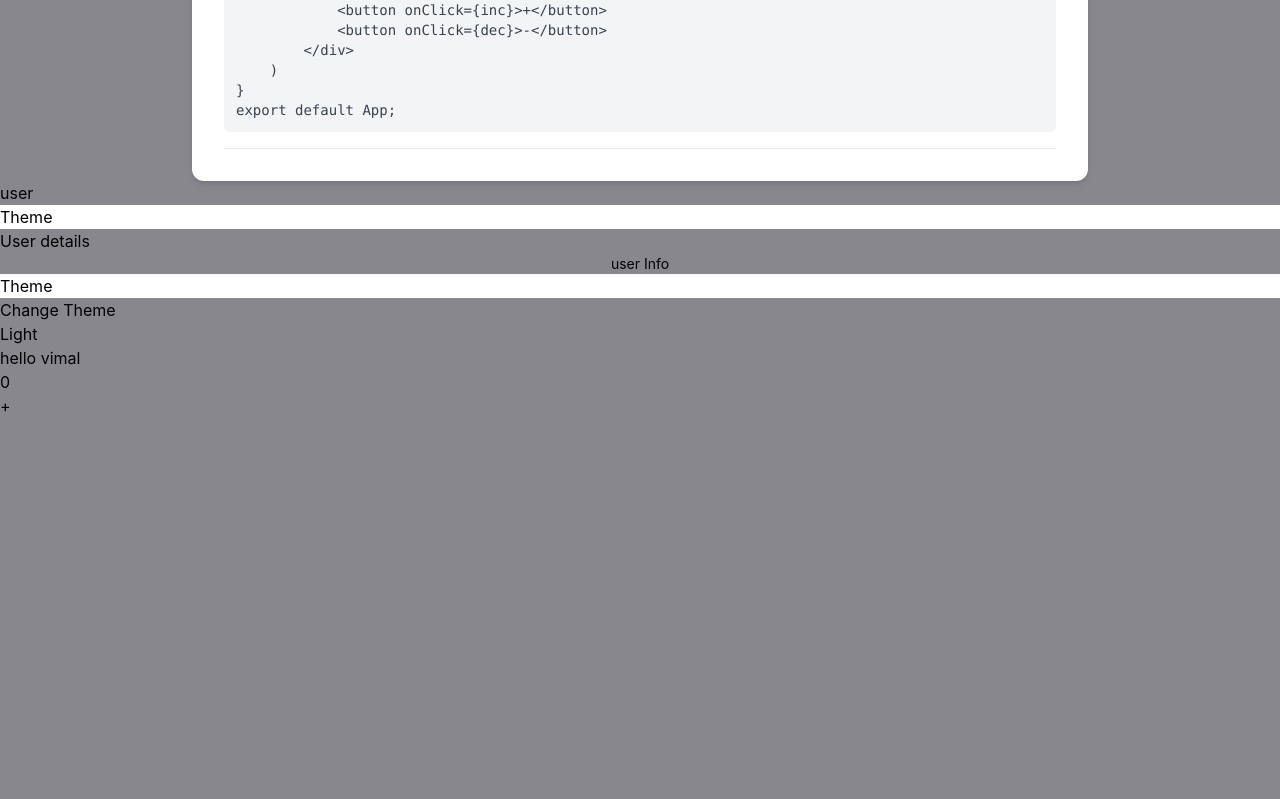
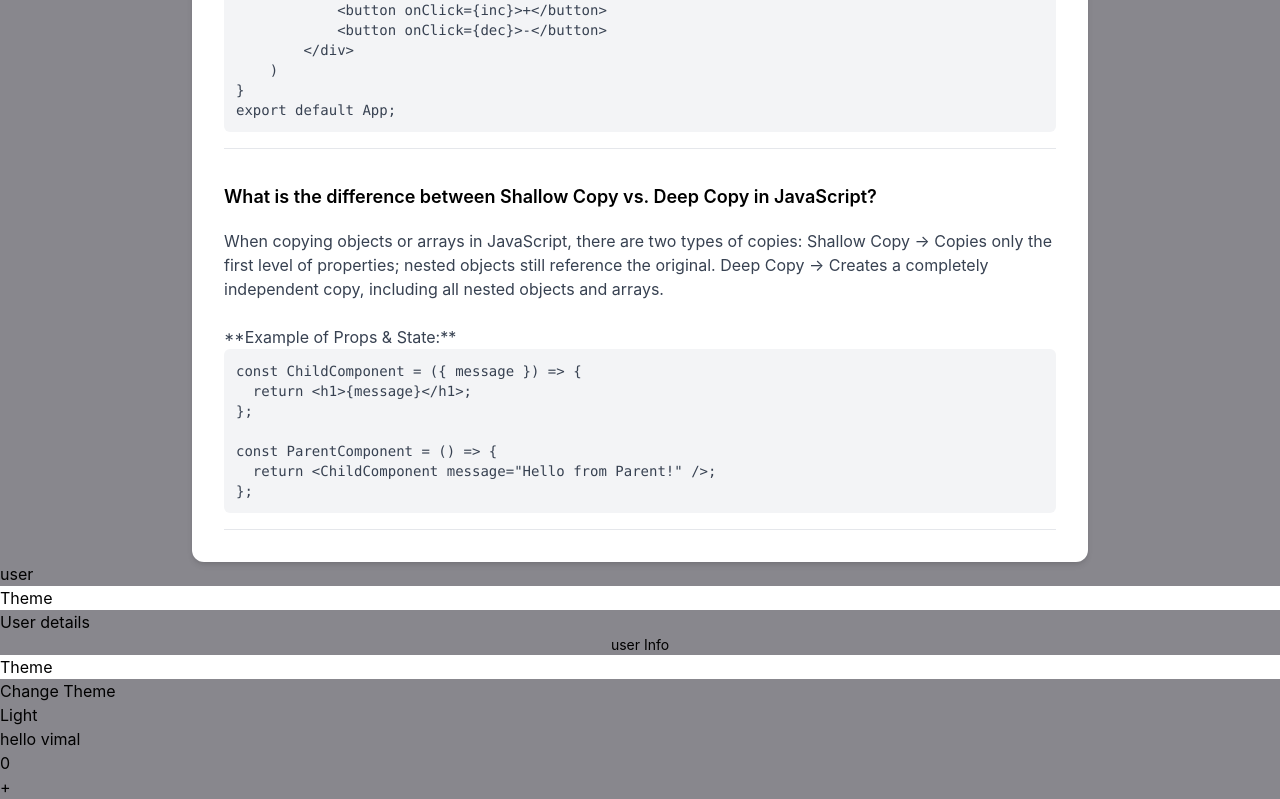
Before and after one commit to vimal336/inter-pre, a React (Vite) app: page /Interview in a window 1280 px wide. Shown: the part 4457-5256 px from the top of the page. Before the commit the page ends 4875 px from the top, so only its background shows below. Built offline with nearby package versions, Linux system fonts and the light colour scheme.

Commit message:
shallow copy

```diff
--- a/src/Interview.jsx
+++ b/src/Interview.jsx
@@ -301,6 +301,31 @@ export default App;`}
         </>
       ),
     },
+    {
+      question: "What is the difference between Shallow Copy vs. Deep Copy in JavaScript?",
+      answer: (
+        <>
+         When copying objects or arrays in JavaScript, there are two types of copies:
+
+Shallow Copy → Copies only the first level of properties; nested objects still reference the original.
+Deep Copy → Creates a completely independent copy, including all nested objects and arrays.
+          <br />
+          <br />
+          **Example of Props & State:**
+          <pre className="bg-gray-100 p-3 rounded-md text-sm overflow-x-auto max-w-full">
+            <code className="whitespace-pre">
+              {`const ChildComponent = ({ message }) => {
+  return <h1>{message}</h1>;
+};
+
+const ParentComponent = () => {
+  return <ChildComponent message="Hello from Parent!" />;
+};`}
+            </code>
+          </pre>
+        </>
+      ),
+    },
   ];
 
   return (
```
